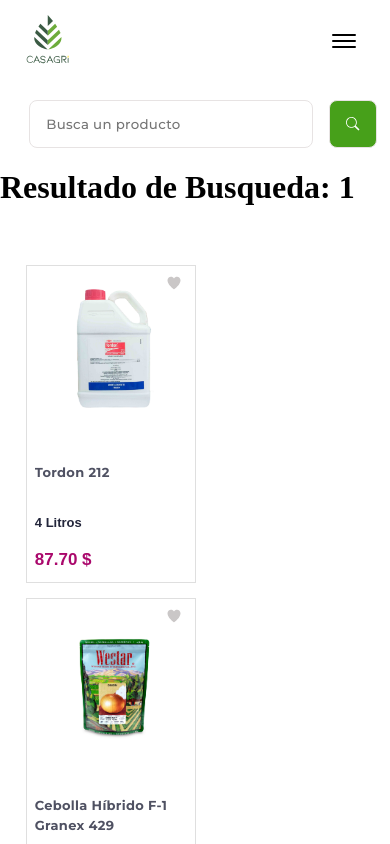
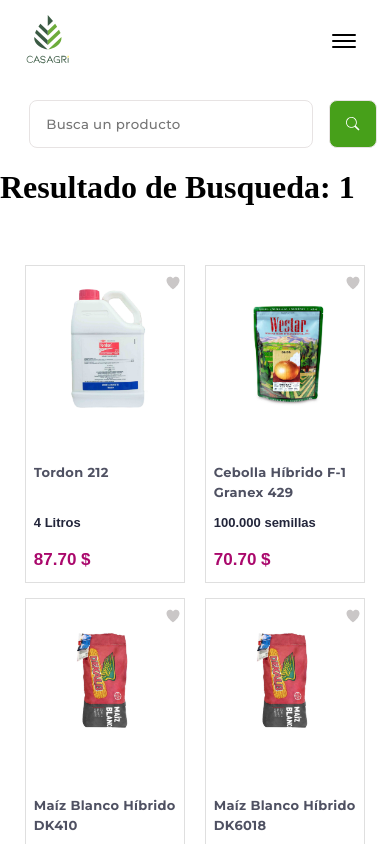
Before and after one commit to luisdavidwww/Casagri-web-site, a React (Create React App) app: page /search/1 in a window 390 px wide. Shown: the top 844 px of the page. Built offline with nearby package versions, Linux system fonts and the light colour scheme; a web font is replaced by a local one.

Commit message:
ahora si final

```diff
--- a/src/components/Cards/Cards.css
+++ b/src/components/Cards/Cards.css
@@ -317,10 +317,10 @@
 
   .cards__item {
     display: inline-block;
-    width: 170px;
+    width: 160px;
     margin-bottom: 1rem;
     margin: 0px;
-    margin-left: 21px;
+    margin-left: 20px;
     margin-bottom: 15px;
   }
 
```
